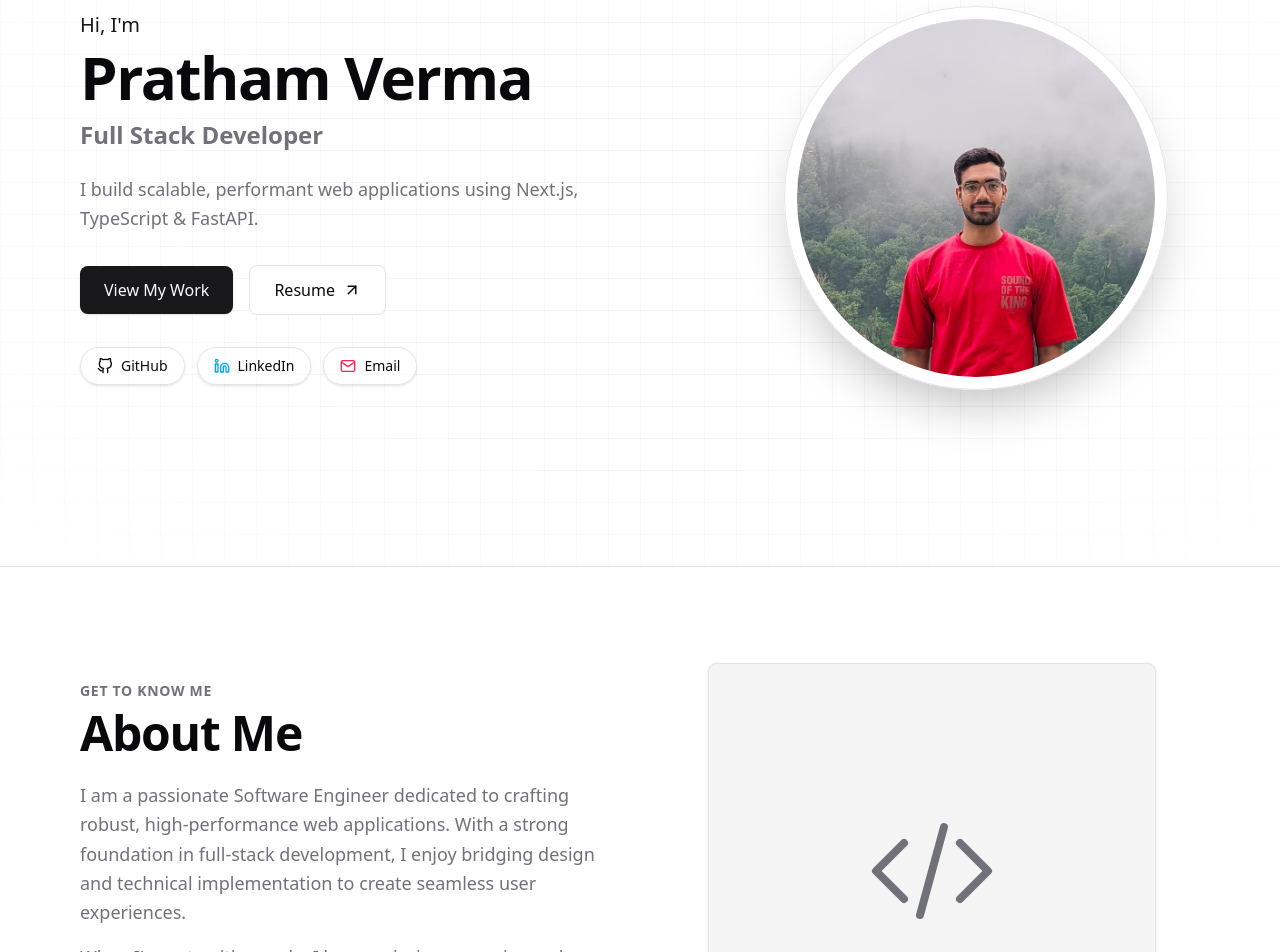
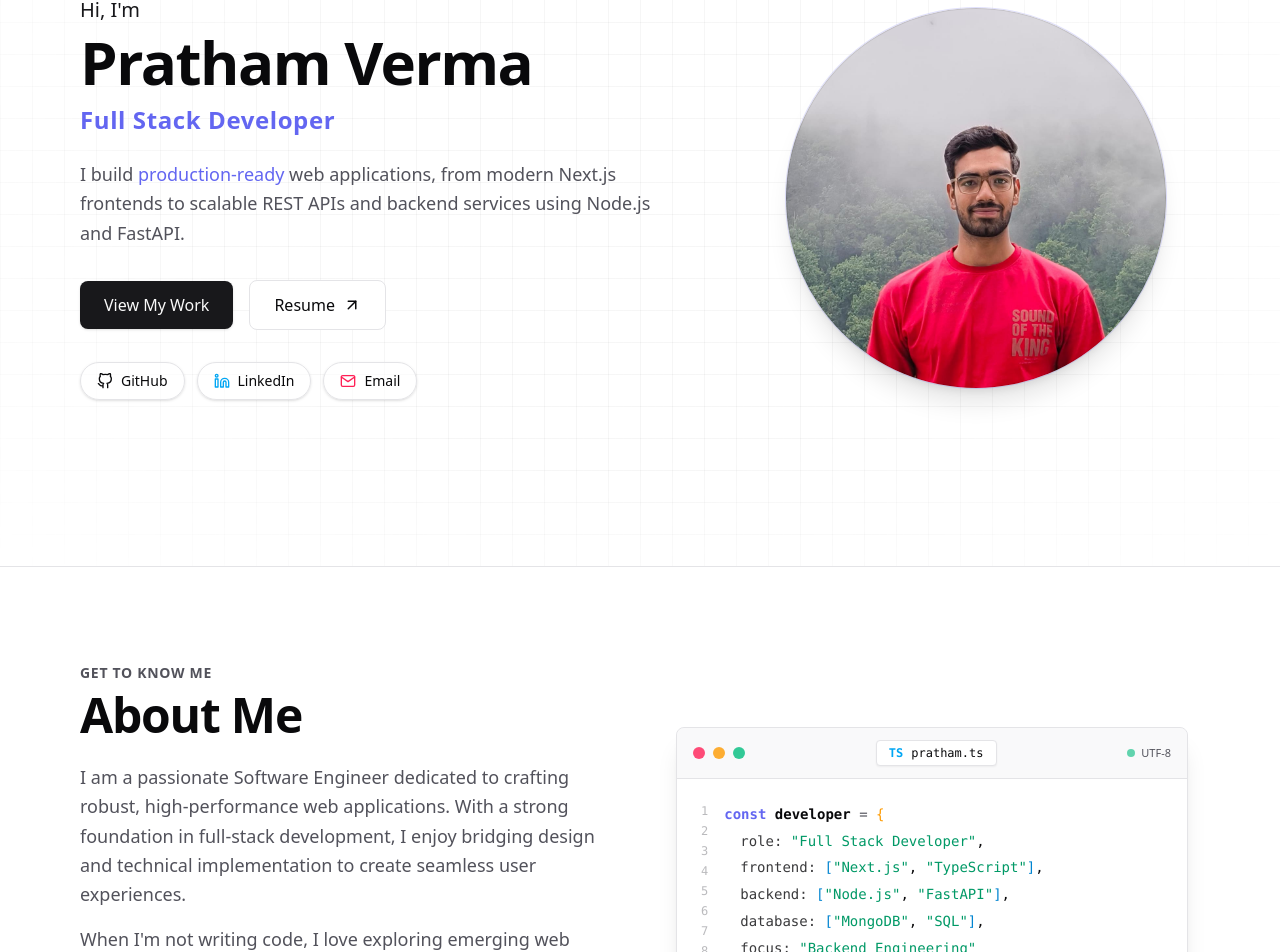
Before and after one commit to prathamverma77/personal-portfolio, a Next.js app: page / in a window 1280 px wide. Shown: the part 235-1187 px from the top of the page. Built offline with nearby package versions, Linux system fonts and the light colour scheme.

Commit message:
improving the design

```diff
--- a/src/app/globals.css
+++ b/src/app/globals.css
@@ -9,7 +9,8 @@
   --background: #ffffff;
   --foreground: #09090b;
   --muted: #f4f4f5;
-  --muted-foreground: #71717a;
+  --muted-foreground: #52525b;
+  --brand-accent: #6366f1;
   --popover: #ffffff;
   --popover-foreground: #09090b;
   --card: #ffffff;
@@ -37,7 +38,8 @@
   --background: #09090b;
   --foreground: #fafafa;
   --muted: #27272a;
-  --muted-foreground: #a1a1aa;
+  --muted-foreground: #d4d4d8;
+  --brand-accent: #818cf8;
   --popover: #09090b;
   --popover-foreground: #fafafa;
   --card: #18181b;
@@ -60,6 +62,7 @@
   --color-foreground: var(--foreground);
   --color-muted: var(--muted);
   --color-muted-foreground: var(--muted-foreground);
+  --color-brand-accent: var(--brand-accent);
   --color-popover: var(--popover);
   --color-popover-foreground: var(--popover-foreground);
   --color-card: var(--card);
--- a/src/components/layout/Footer.tsx
+++ b/src/components/layout/Footer.tsx
@@ -16,7 +16,7 @@ const Footer = () => {
             GitHub
           </a>
           <a
-            href="#"
+            href="https://www.linkedin.com/in/prathamverma77/"
             target="_blank"
             rel="noopener noreferrer"
             className="hover:text-[var(--foreground)] transition-colors"
--- a/src/components/sections/AboutMe.tsx
+++ b/src/components/sections/AboutMe.tsx
@@ -32,38 +32,87 @@ const AboutMe = () => {
           </div>
         </div>
 
-        {/* Right Column: Illustration Image Container */}
+        {/* Right Column: Visual Developer Workspace Code Panel */}
         <div className="flex justify-center items-center">
-          <div className="relative w-full max-w-md aspect-square rounded-[var(--radius)] bg-[var(--accent)] border border-[var(--border)] flex items-center justify-center p-8 shadow-sm overflow-hidden group">
-            {/* <img
-              src="/images/about-illustration.png"
-              alt="About Me Illustration"
-              className="w-full h-full object-contain relative z-10"
-              onError={(e) => {
-                // Hide image fallback element if file doesn't exist yet
-                const target = e.target as HTMLElement;
-                target.style.display = 'none';
-              }}
-            /> */}
+          <div className="w-full max-w-lg rounded-[var(--radius)] bg-[var(--card)] border border-[var(--border)] shadow-xl overflow-hidden font-mono text-sm group hover:border-[var(--brand-accent)]/40 transition-all duration-500 relative">
+            {/* Subtle Ambient Glow */}
+            <div className="absolute -inset-1 bg-[radial-gradient(circle_at_top_right,var(--brand-accent)/0.12_0%,transparent_60%)] pointer-events-none" />
 
-            {/* Graphic Vector Placeholder */}
-            <div className="absolute inset-0 flex flex-col items-center justify-center p-6 text-center">
-              <svg
-                className="w-32 h-32 text-[var(--muted-foreground)] mb-4"
-                fill="none"
-                stroke="currentColor"
-                strokeWidth={1.5}
-                viewBox="0 0 24 24"
-              >
-                <path
-                  strokeLinecap="round"
-                  strokeLinejoin="round"
-                  d="M17.25 6.75L22.5 12l-5.25 5.25m-10.5 0L1.5 12l5.25-5.25m7.5-3l-4.5 16.5"
-                />
-              </svg>
-              <span className="text-xs text-[var(--muted-foreground)] font-mono">
-                /images/about-illustration.png
-              </span>
+            {/* IDE Window Titlebar */}
+            <div className="flex items-center justify-between px-4 py-3 bg-[var(--accent)]/50 border-b border-[var(--border)] text-xs">
+              <div className="flex items-center gap-2">
+                <span className="w-3 h-3 rounded-full bg-rose-500/80 inline-block" />
+                <span className="w-3 h-3 rounded-full bg-amber-500/80 inline-block" />
+                <span className="w-3 h-3 rounded-full bg-emerald-500/80 inline-block" />
+              </div>
+              <div className="flex items-center gap-2 px-3 py-1 rounded bg-[var(--background)] border border-[var(--border)] text-[var(--foreground)] font-medium text-xs shadow-xs">
+                <span className="text-sky-500 font-bold">TS</span> pratham.ts
+              </div>
+              <div className="flex items-center gap-1.5 text-[11px] text-[var(--muted-foreground)] font-sans">
+                <span className="w-2 h-2 rounded-full bg-emerald-500 animate-pulse" />
+                UTF-8
+              </div>
+            </div>
+
+            {/* Code Panel Body with Line Numbers */}
+            <div className="p-4 sm:p-6 overflow-x-auto leading-relaxed text-xs sm:text-sm">
+              <div className="flex gap-4">
+                {/* Line Numbers */}
+                <div className="select-none text-[var(--muted-foreground)]/40 text-right space-y-1 font-mono text-xs">
+                  <div>1</div>
+                  <div>2</div>
+                  <div>3</div>
+                  <div>4</div>
+                  <div>5</div>
+                  <div>6</div>
+                  <div>7</div>
+                  <div>8</div>
+                  <div>9</div>
+                </div>
+
+                {/* Syntax Highlighted Code Content */}
+                <div className="space-y-1 font-mono">
+                  <div>
+                    <span className="text-[var(--brand-accent)] font-semibold">const</span>{" "}
+                    <span className="text-[var(--foreground)] font-semibold">developer</span>{" "}
+                    <span className="text-[var(--muted-foreground)]">=</span>{" "}
+                    <span className="text-amber-500">&#123;</span>
+                  </div>
+                  <div className="pl-4">
+                    <span className="text-[var(--foreground)]/80">role:</span>{" "}
+                    <span className="text-emerald-600 dark:text-emerald-400">"Full Stack Developer"</span>,
+                  </div>
+                  <div className="pl-4">
+                    <span className="text-[var(--foreground)]/80">frontend:</span>{" "}
+                    <span className="text-sky-600 dark:text-sky-400">[</span>
+                    <span className="text-emerald-600 dark:text-emerald-400">"Next.js"</span>,{" "}
+                    <span className="text-emerald-600 dark:text-emerald-400">"TypeScript"</span>
+                    <span className="text-sky-600 dark:text-sky-400">]</span>,
+                  </div>
+                  <div className="pl-4">
+                    <span className="text-[var(--foreground)]/80">backend:</span>{" "}
+                    <span className="text-sky-600 dark:text-sky-400">[</span>
+                    <span className="text-emerald-600 dark:text-emerald-400">"Node.js"</span>,{" "}
+                    <span className="text-emerald-600 dark:text-emerald-400">"FastAPI"</span>
+                    <span className="text-sky-600 dark:text-sky-400">]</span>,
+                  </div>
+                  <div className="pl-4">
+                    <span className="text-[var(--foreground)]/80">database:</span>{" "}
+                    <span className="text-sky-600 dark:text-sky-400">[</span>
+                    <span className="text-emerald-600 dark:text-emerald-400">"MongoDB"</span>,{" "}
+                    <span className="text-emerald-600 dark:text-emerald-400">"SQL"</span>
+                    <span className="text-sky-600 dark:text-sky-400">]</span>,
+                  </div>
+                  <div className="pl-4">
+                    <span className="text-[var(--foreground)]/80">focus:</span>{" "}
+                    <span className="text-emerald-600 dark:text-emerald-400">"Backend Engineering"</span>
+                  </div>
+                  <div>
+                    <span className="text-amber-500">&#125;</span>;
+                    <span className="inline-block w-2 h-4 ml-1.5 bg-[var(--brand-accent)] animate-pulse align-middle" />
+                  </div>
+                </div>
+              </div>
             </div>
           </div>
         </div>
--- a/src/components/sections/Hero.tsx
+++ b/src/components/sections/Hero.tsx
@@ -21,12 +21,15 @@ const Hero = () => {
                         Pratham Verma
                     </h1>
 
-                    <h2 className="text-xl md:text-2xl font-semibold text-[var(--muted-foreground)] mb-6">
+                    <h2 className="text-xl md:text-2xl font-semibold text-[var(--brand-accent)] mb-6 tracking-wide">
                         Full Stack Developer
                     </h2>
 
                     <p className="text-base md:text-lg text-[var(--muted-foreground)] mb-8 leading-relaxed max-w-xl">
-                        I build scalable, performant web applications using Next.js, TypeScript &amp; FastAPI.
+                        I build <span className="text-[var(--brand-accent)] font-medium">production-ready</span> web applications,
+from modern Next.js frontends to scalable
+REST APIs and backend services using
+Node.js and FastAPI.
                     </p>
 
                     <div className="flex flex-wrap items-center justify-center lg:justify-start gap-4 mb-8">
@@ -40,7 +43,7 @@ const Hero = () => {
                             href="/resume.pdf"
                             target="_blank"
                             rel="noopener noreferrer"
-                            className="bg-[var(--background)] text-[var(--foreground)] font-medium px-6 py-3 rounded-[var(--radius)] text-base border border-[var(--border)] hover:bg-[var(--accent)] transition-all inline-flex items-center gap-2"
+                            className="bg-[var(--background)] text-[var(--foreground)] font-medium px-6 py-3 rounded-[var(--radius)] text-base border border-[var(--border)] hover:bg-[var(--accent)] hover:border-[var(--brand-accent)]/40 hover:text-[var(--brand-accent)] transition-all inline-flex items-center gap-2"
                         >
                             Resume <FiArrowUpRight className="text-lg" />
                         </a>
@@ -48,24 +51,24 @@ const Hero = () => {
 
                     <div className="flex flex-wrap items-center justify-center lg:justify-start gap-3 text-sm font-medium">
                         <a
-                            href="https://github.com"
+                            href="https://github.com/prathamverma77"
                             target="_blank"
                             rel="noopener noreferrer"
-                            className="inline-flex items-center gap-2 px-4 py-2 rounded-full border border-[var(--border)] bg-[var(--background)]/60 hover:bg-[var(--accent)] hover:border-[var(--primary)]/50 text-[var(--foreground)] transition-all shadow-sm"
+                            className="inline-flex items-center gap-2 px-4 py-2 rounded-full border border-[var(--border)] bg-[var(--background)]/60 hover:bg-[var(--accent)] hover:border-[var(--brand-accent)]/40 hover:text-[var(--brand-accent)] text-[var(--foreground)] transition-all shadow-sm"
                         >
                             <FiGithub className="text-base" /> GitHub
                         </a>
                         <a
-                            href="https://linkedin.com"
+                            href="https://www.linkedin.com/in/prathamverma77/"
                             target="_blank"
                             rel="noopener noreferrer"
-                            className="inline-flex items-center gap-2 px-4 py-2 rounded-full border border-[var(--border)] bg-[var(--background)]/60 hover:bg-[var(--accent)] hover:border-[var(--primary)]/50 text-[var(--foreground)] transition-all shadow-sm"
+                            className="inline-flex items-center gap-2 px-4 py-2 rounded-full border border-[var(--border)] bg-[var(--background)]/60 hover:bg-[var(--accent)] hover:border-[var(--brand-accent)]/40 hover:text-[var(--brand-accent)] text-[var(--foreground)] transition-all shadow-sm"
                         >
                             <FiLinkedin className="text-base text-sky-500" /> LinkedIn
                         </a>
                         <a
-                            href="mailto:contact@example.com"
-                            className="inline-flex items-center gap-2 px-4 py-2 rounded-full border border-[var(--border)] bg-[var(--background)]/60 hover:bg-[var(--accent)] hover:border-[var(--primary)]/50 text-[var(--foreground)] transition-all shadow-sm"
+                            href="mailto:prathamverma1980@gmail.com"
+                            className="inline-flex items-center gap-2 px-4 py-2 rounded-full border border-[var(--border)] bg-[var(--background)]/60 hover:bg-[var(--accent)] hover:border-[var(--brand-accent)]/40 hover:text-[var(--brand-accent)] text-[var(--foreground)] transition-all shadow-sm"
                         >
                             <FiMail className="text-base text-rose-500" /> Email
                         </a>
@@ -73,15 +76,19 @@ const Hero = () => {
                 </div>
 
                 <div className="relative w-full max-w-md flex justify-center">
-                    {/* 3. Subtle Radial Glow directly behind the photo frame */}
-                    <div className="absolute -inset-6 rounded-full bg-[radial-gradient(circle_at_center,var(--primary)/0.25_0%,transparent_70%)] blur-2xl pointer-events-none" />
+                    {/* Soft Radial Ambient Glow Layers */}
+                    <div className="absolute -inset-10 sm:-inset-16 rounded-full bg-[radial-gradient(circle_at_center,var(--brand-accent)/0.15_0%,transparent_70%)] blur-3xl pointer-events-none" />
+                    <div className="absolute -inset-4 sm:-inset-8 rounded-full bg-[radial-gradient(circle_at_center,var(--brand-accent)/0.25_0%,transparent_60%)] blur-2xl pointer-events-none" />
 
-                    <div className="relative border border-[var(--border)] bg-[var(--background)]/80 backdrop-blur-sm rounded-full p-3 shadow-2xl w-72 h-72 sm:w-80 sm:h-80 md:w-96 md:h-96">
+                    {/* Profile Image Container: Thin Ring, Upper Body Crop, Seamless Hover Blend */}
+                    <div className="relative w-72 h-72 sm:w-80 sm:h-80 md:w-[380px] md:h-[380px] rounded-full overflow-hidden ring-1 ring-[var(--brand-accent)]/20 shadow-xl transition-all duration-700 ease-out hover:scale-[1.02] hover:ring-[var(--brand-accent)]/40 group">
                         <img
                             src="/portfolio%20pic.jpeg"
                             alt="Pratham Verma"
-                            className="w-full h-full object-cover object-top rounded-full"
+                            className="w-full h-full object-cover object-[center_55%] scale-135 transition-transform duration-700 ease-out group-hover:scale-140"
                         />
+                        {/* Subtle inner edge gradient for smooth blending */}
+                        <div className="absolute inset-0 rounded-full ring-1 ring-inset ring-[var(--foreground)]/10 pointer-events-none bg-[radial-gradient(circle_at_center,transparent_65%,var(--background)/0.25_100%)]" />
                     </div>
                 </div>
             </div>
```
Also changed, not shown: src/components/sections/Contact.tsx (+8 -4 lines).
